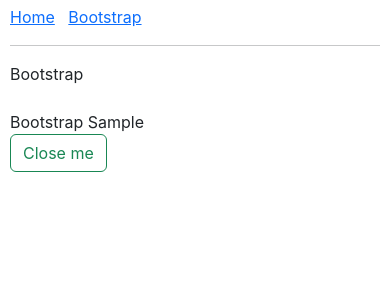
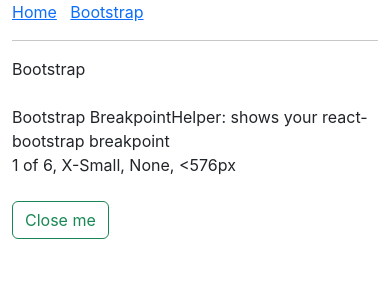
Before and after one commit to wlccomm/cpaas-react-frontend-demo, a React (Vite) app: page /bootstrap in a window 390 px wide. Shown: the top 300 px of the page. Built offline with nearby package versions, Linux system fonts and the light colour scheme.

Commit message:
bootstrap layout with responsiveness

```diff
--- /dev/null
+++ b/src/comp/BreakpointHelper/BreakpointHelper.tsx
@@ -0,0 +1,22 @@
+export default function BreakpointHelper() {
+  return (
+    <div>
+      <div className="d-block d-sm-none">1 of 6, X-Small, None, &lt;576px</div>
+      <div className="d-none d-sm-block d-md-none">
+        2 of 6, Small, sm, &#8805;576px
+      </div>
+      <div className="d-none d-md-block d-lg-none">
+        3 of 6, Medium, md, &#8805;768px
+      </div>
+      <div className="d-none d-lg-block d-xl-none">
+        4 of 6, Large, lg, &#8805;992px
+      </div>
+      <div className="d-none d-xl-block d-xxl-none">
+        5 of 6, Extra large, xl, &#8805;1200px
+      </div>
+      <div className="d-none d-xxl-block">
+        6 of 6, Extra extra large, xxl, &#8805;1400px
+      </div>
+    </div>
+  );
+}
--- /dev/null
+++ b/src/layout/BootstrapLayout.tsx
@@ -0,0 +1,22 @@
+import { Link } from "react-router-dom";
+
+import Container from 'react-bootstrap/Container';
+import Row from 'react-bootstrap/Row';
+import Col from 'react-bootstrap/Col';
+
+export const BootstrapLayout = (props: LayoutProps) => {
+  return (
+    <Container fluid="lg">
+      <Row>
+        <Col>
+          <Link to="/">Home</Link>
+          &nbsp;&nbsp;&nbsp;
+          <Link to="/bootstrap">Bootstrap</Link>
+          &nbsp;&nbsp;&nbsp;
+          <hr />
+          {props.children}
+        </Col>
+      </Row>
+    </Container>
+  );
+};
--- a/src/page/Bootstrap.tsx
+++ b/src/page/Bootstrap.tsx
@@ -2,8 +2,9 @@ import { useEffect } from "react";
 // import { useAppSelector, useAppDispatch } from "../app/hooks";
 // import moment from "moment";
 // import { incrementHitCountHome } from "../app/appSlice";
-import { Layout } from "../layout/Layout";
+import { BootstrapLayout } from "../layout/BootstrapLayout";
 import Button from 'react-bootstrap/Button';
+import BreakpointHelper from "../comp/BreakpointHelper/BreakpointHelper";
 
 export default function Bootstrap() {
   useEffect(() => {
@@ -11,15 +12,17 @@ export default function Bootstrap() {
   }, []);
 
   return (
-    <Layout>
+    <BootstrapLayout>
       Bootstrap
       <br />
       <br />
-      Bootstrap Sample
+      Bootstrap BreakpointHelper: shows your react-bootstrap breakpoint
+      <br />
+      <BreakpointHelper />
       <br />
       <Button variant="outline-success">
         Close me
       </Button>
-    </Layout>
+    </BootstrapLayout>
   );
 }
```
